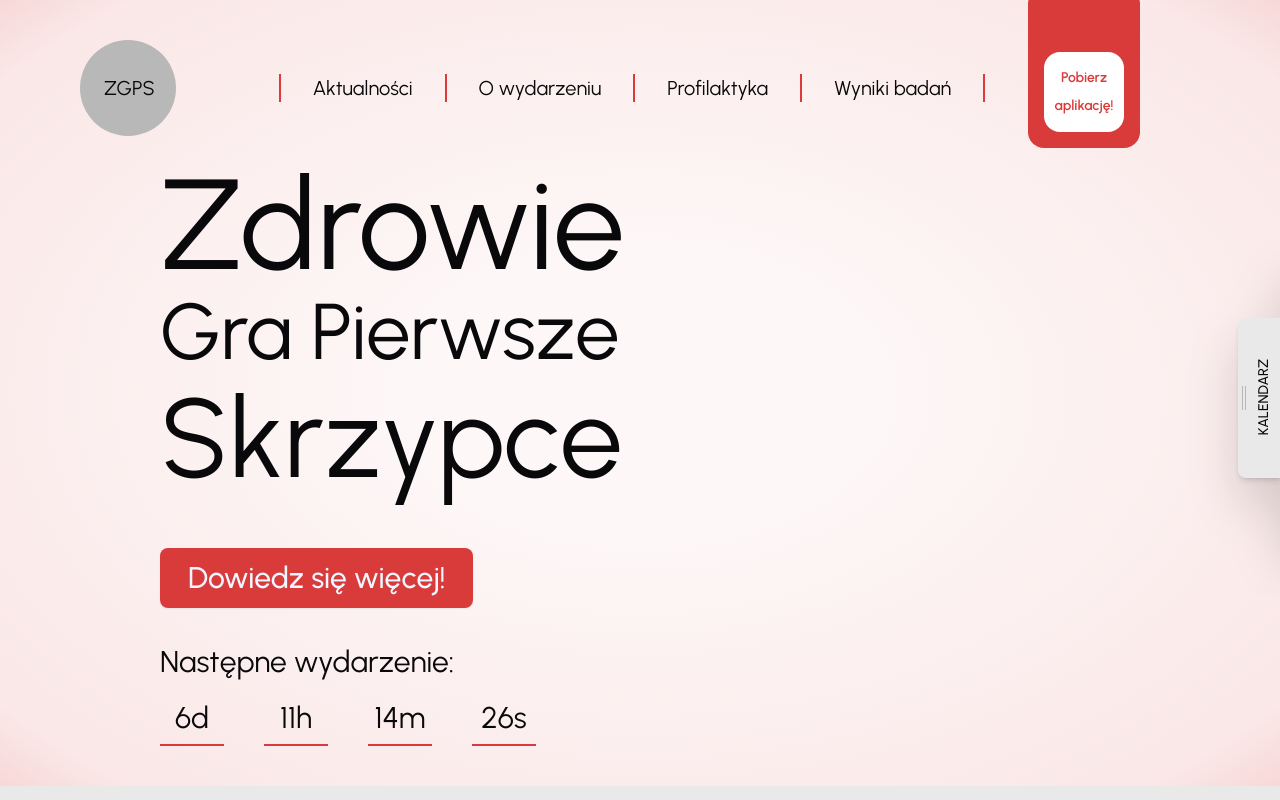
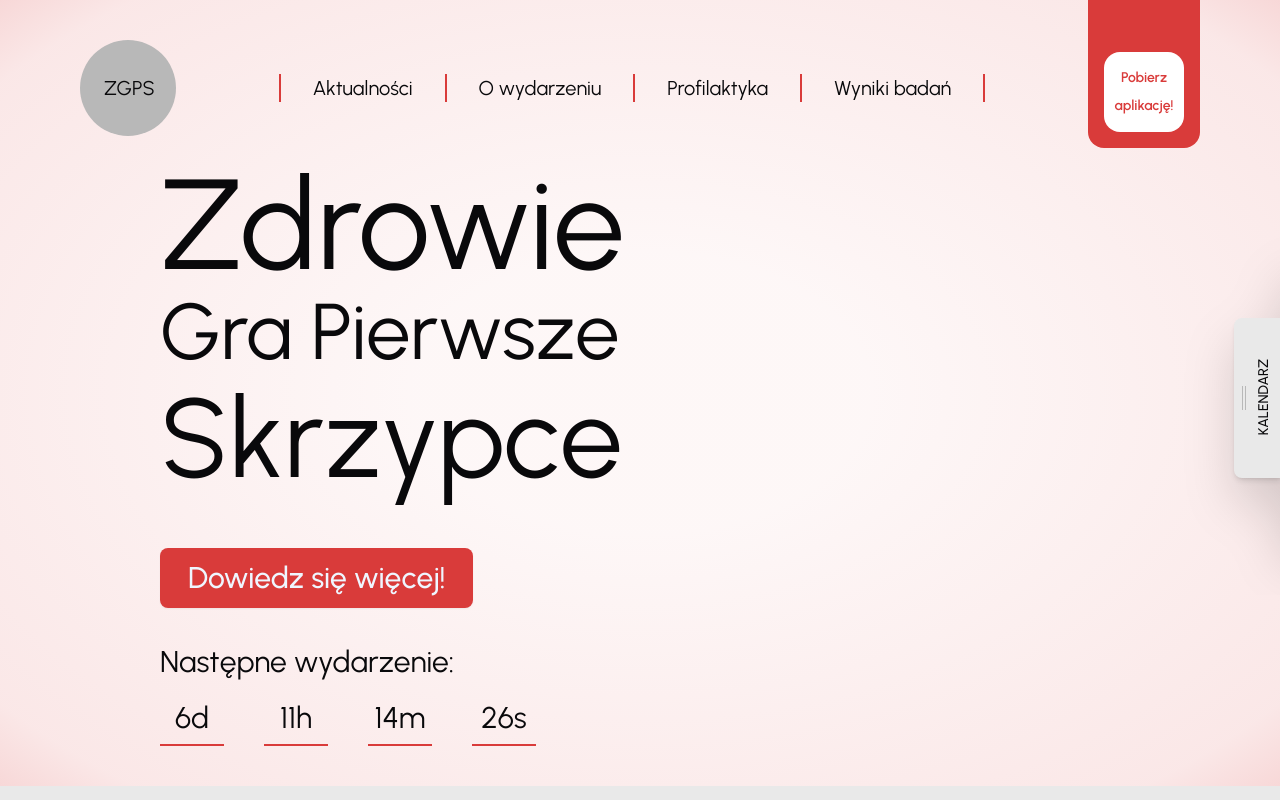
Before and after one commit to Solvro/web-umed, a Next.js app: page / in a window 1280 px wide. Shown: the top 800 px of the page. Built offline with nearby package versions, Linux system fonts and the light colour scheme; no server answers.

Commit message:
fix: horizontal scrollbar, widget overlap

```diff
--- a/src/components/calendar/widget.tsx
+++ b/src/components/calendar/widget.tsx
@@ -38,7 +38,7 @@ export function CalendarWidget({ events }: { events: CalendarEvent[] }) {
             variant="ghost"
             aria-controls="calendar"
             className={cn(
-              "bg-secondary text-foreground cursor-pointer rounded-l-lg rounded-r-none py-20 pr-2! pl-0! shadow-md",
+              "bg-secondary text-foreground cursor-pointer rounded-l-lg rounded-r-none p-20 px-2 shadow-md",
               {
                 "shadow-xl": !collapsed,
               },
@@ -47,7 +47,7 @@ export function CalendarWidget({ events }: { events: CalendarEvent[] }) {
               setCollapsed((previous) => !previous);
             }}
           >
-            <div className="border-muted ml-1 h-6 w-1 border-x"></div>
+            <div className="border-muted h-6 w-1 border-x"></div>
             <span
               style={{ writingMode: "vertical-lr" }}
               className="rotate-180 uppercase"
--- a/src/components/navigation/download-widget.tsx
+++ b/src/components/navigation/download-widget.tsx
@@ -5,12 +5,12 @@ import { cn } from "@/lib/utils";
 
 export function DownloadWidget() {
   return (
-    <div className="bg-primary relative -top-5 right-15 flex h-40 items-end justify-center rounded-2xl">
+    <div className="bg-primary relative -top-5 right-6 flex h-40 items-end justify-center rounded-b-2xl sm:right-0">
       <Link
         href="/download"
         className={cn(
           buttonVariants({ variant: "fluid" }),
-          "mx-4 my-4 h-20 w-20 flex-col items-center justify-center rounded-2xl bg-white text-center text-sm font-semibold",
+          "mx-4 my-4 size-20 flex-col items-center justify-center rounded-2xl bg-white text-center text-sm font-semibold",
         )}
       >
         <span>Pobierz</span>
--- a/src/components/navigation/navbar.tsx
+++ b/src/components/navigation/navbar.tsx
@@ -51,7 +51,7 @@ export function NavigationBar() {
   return (
     <div
       className={cn(
-        "absolute left-0 mb-10 flex h-24 w-screen items-center justify-between gap-4 px-8 text-2xl transition-all duration-300 sm:px-20",
+        "absolute left-0 mb-10 flex h-24 w-full items-center justify-between gap-4 px-8 text-2xl transition-all duration-300 sm:px-20",
         {
           "bg-primary fixed top-0 shadow-lg": scrolled,
         },
```
